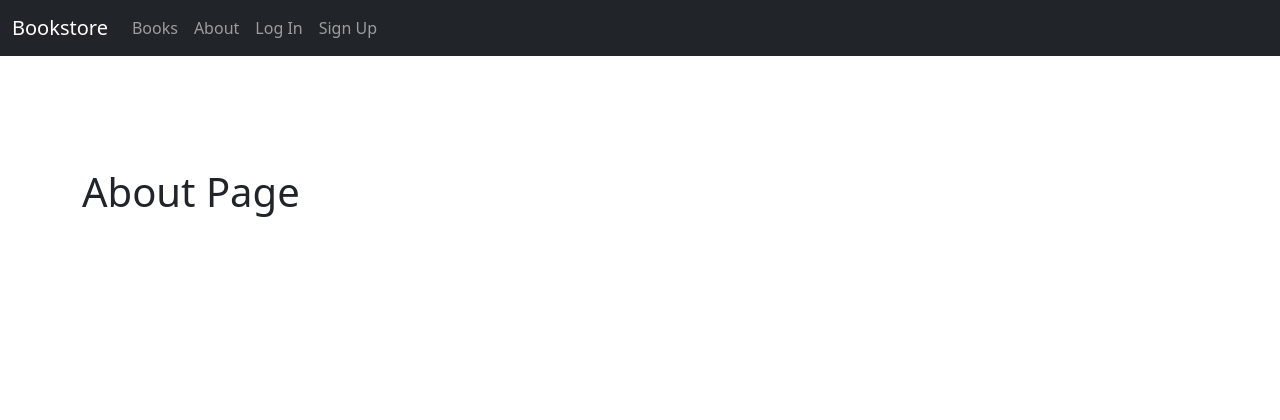
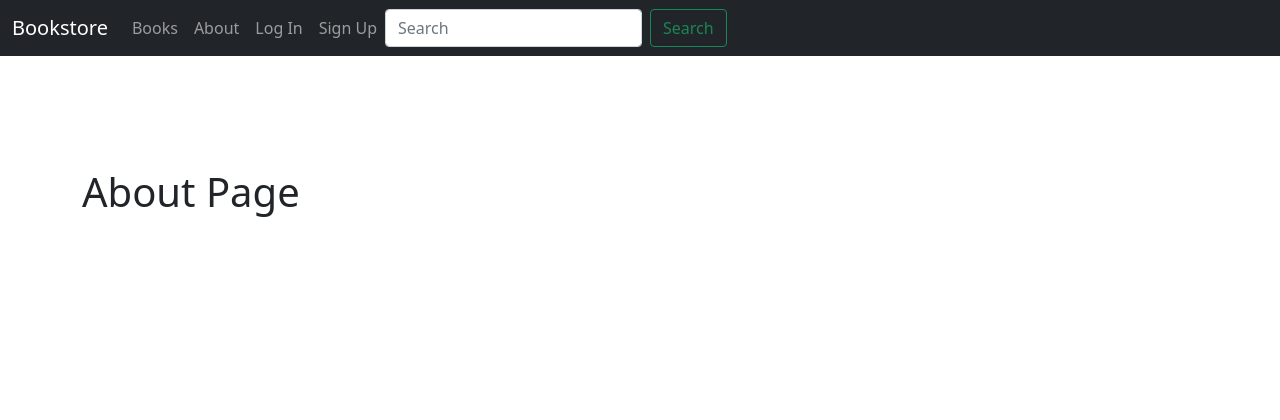
Before and after one commit to fatemearyaie/DjangoForProfessionalsBook, a Django app: page /pages/about/ in a window 1280 px wide. Shown: the top 420 px of the page. Run offline with Django 5.2, Linux system fonts and the light colour scheme; parts of the project's set-up code (start-up, migrations or seed data) failed here and were passed over.

Commit message:
add search form to base.html, a get_queryset to veiw

```diff
--- a/ch4-bookstore/books/views.py
+++ b/ch4-bookstore/books/views.py
@@ -26,4 +26,5 @@ class SearchResultListView(ListView):
     context_object_name = 'book_list'
 
     def get_queryset(self):
-        return Book.objects.filter(Q(title__icontains="beginners")|Q(title__icontains='api'))
+        query = self.request.GET.get('q')
+        return Book.objects.filter(Q(title__icontains=query)|Q(author__icontains=query))
--- a/ch4-bookstore/templates/base.html
+++ b/ch4-bookstore/templates/base.html
@@ -43,6 +43,11 @@
           <li class="nav-item"><a class="nav-link" href="{% url 'account_signup' %}">Sign Up</a></li>
           {% endif %}
         </ul>
+<form class="d-flex" action="{% url 'search_result' %}" method="get">
+ <input class="form-control me-2" type="search" name="q" placeholder="Search" aria-\
+ label="Search" >
+ <button class="btn btn-outline-success" type="submit">Search</button>
+ </form>
       </div>
     </div>
   </nav>
```
